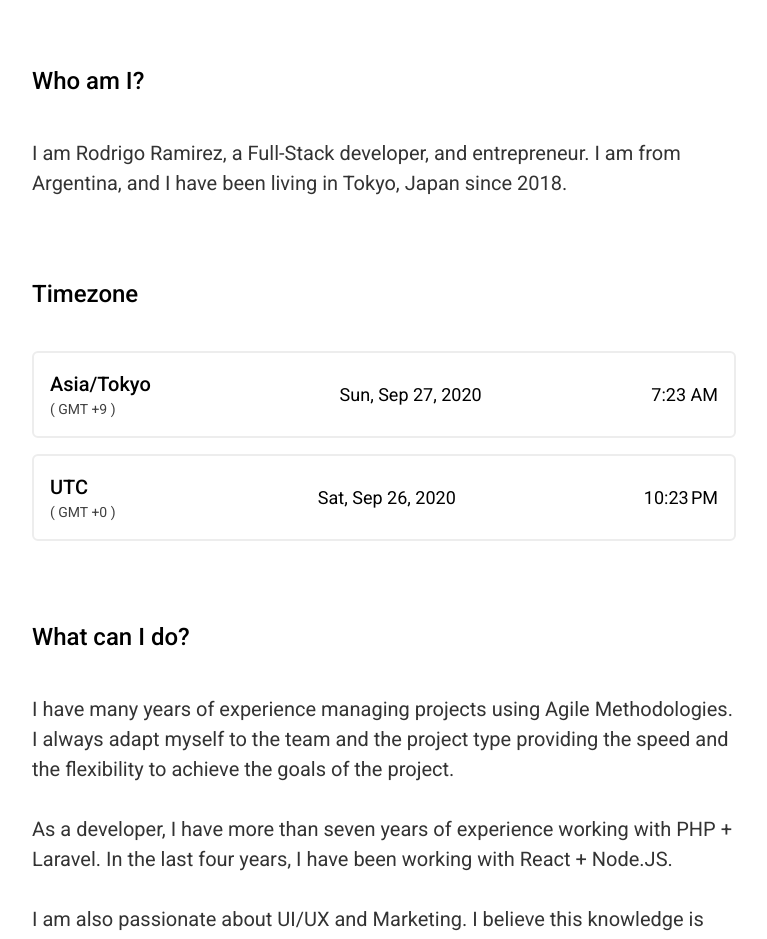
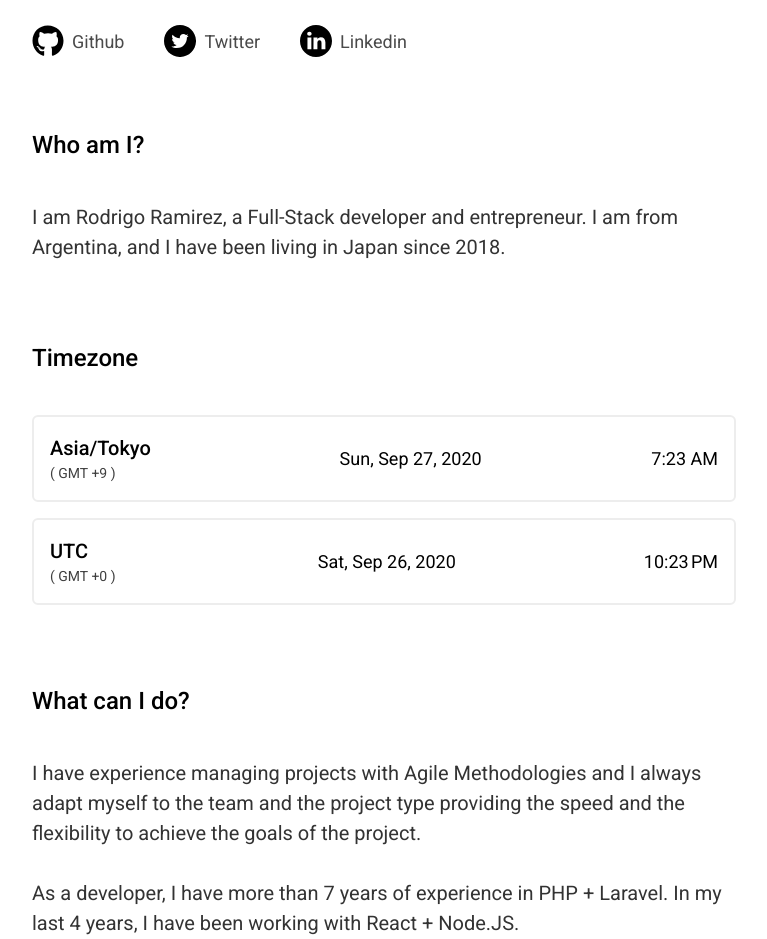
Before and after one commit to xpromx/xpromx.me, a Next.js app: page /about in a window 1280 px wide. Shown: the part 260-1199 px from the top of the page, without its empty margins (256-1023 px from the left). Built offline with nearby package versions, Linux system fonts and the light colour scheme.

Commit message:
feat(pages/about): improve page

```diff
--- a/src/pages/about.tsx
+++ b/src/pages/about.tsx
@@ -1,5 +1,32 @@
 import React, { FC } from "react";
-import { Layout, Paragraph, Subtitle, Timezone, Title } from "@components";
+import {
+  Icon,
+  IconType,
+  Layout,
+  Paragraph,
+  Subtitle,
+  Timezone,
+  Title,
+} from "@components";
+import Link from "next/link";
+import { GITHUB, LINKEDIN, TWITTER } from "src/constants";
+interface ItemProps {
+  icon: IconType;
+  href: string;
+}
+
+const Item: FC<ItemProps> = ({ children, icon, href }) => {
+  return (
+    <a
+      href={href}
+      target="blank"
+      className="rounded-md mr-10 mb-8 flex items-center text-lg"
+    >
+      <Icon icon={icon} className="mr-2" size="md" />
+      <div className="text-gray-700 dark:text-gray-500">{children}</div>
+    </a>
+  );
+};
 
 const Page: FC = () => {
   return (
@@ -7,30 +34,47 @@ const Page: FC = () => {
       <Layout.Main>
         <Title>About</Title>
 
-        <Subtitle className="mt-20">Who am I?</Subtitle>
+        <div className="flex flex-wrap">
+          <Item icon="github" href={GITHUB}>
+            Github
+          </Item>
+
+          <Item icon="twitter" href={TWITTER}>
+            Twitter
+          </Item>
+
+          <Item icon="linkedin" href={LINKEDIN}>
+            Linkedin
+          </Item>
+        </div>
+
+        <Subtitle className="mt-10">Who am I?</Subtitle>
         <Paragraph>
-          I am Rodrigo Ramirez, a Full-Stack developer, and entrepreneur. I am
-          from Argentina, and I have been living in Tokyo, Japan since 2018.
+          I am Rodrigo Ramirez, a Full-Stack developer and entrepreneur. I am
+          from Argentina, and I have been living in Japan since 2018.
         </Paragraph>
         <Subtitle className="mt-20">Timezone</Subtitle>
         <Timezone />
 
         <Subtitle className="mt-20">What can I do?</Subtitle>
         <Paragraph>
-          I have many years of experience managing projects using Agile
-          Methodologies. I always adapt myself to the team and the project type
-          providing the speed and the flexibility to achieve the goals of the
-          project.
+          I have experience managing projects with Agile Methodologies and I
+          always adapt myself to the team and the project type providing the
+          speed and the flexibility to achieve the goals of the project.
           <br />
           <br />
-          As a developer, I have more than seven years of experience working
-          with PHP + Laravel. In the last four years, I have been working with
-          React + Node.JS.
+          As a developer, I have more than 7 years of experience in PHP +
+          Laravel. In my last 4 years, I have been working with React + Node.JS.
           <br />
           <br />I am also passionate about UI/UX and Marketing. I believe this
           knowledge is great to have to make the right decisions about
           requirements.
         </Paragraph>
+        <Link href="/uses">
+          <a className="text-blue-700 dark:text-blue-400 underline block mt-6">
+            Learn more about the technologies and tools I use →
+          </a>
+        </Link>
       </Layout.Main>
     </Layout>
   );
--- a/tailwind.config.js
+++ b/tailwind.config.js
@@ -15,6 +15,7 @@ const gray = {
 module.exports = {
   future: {
     removeDeprecatedGapUtilities: true,
+    purgeLayersByDefault: true,
   },
   purge: [
     "./src/components/**/*.tsx",
```
